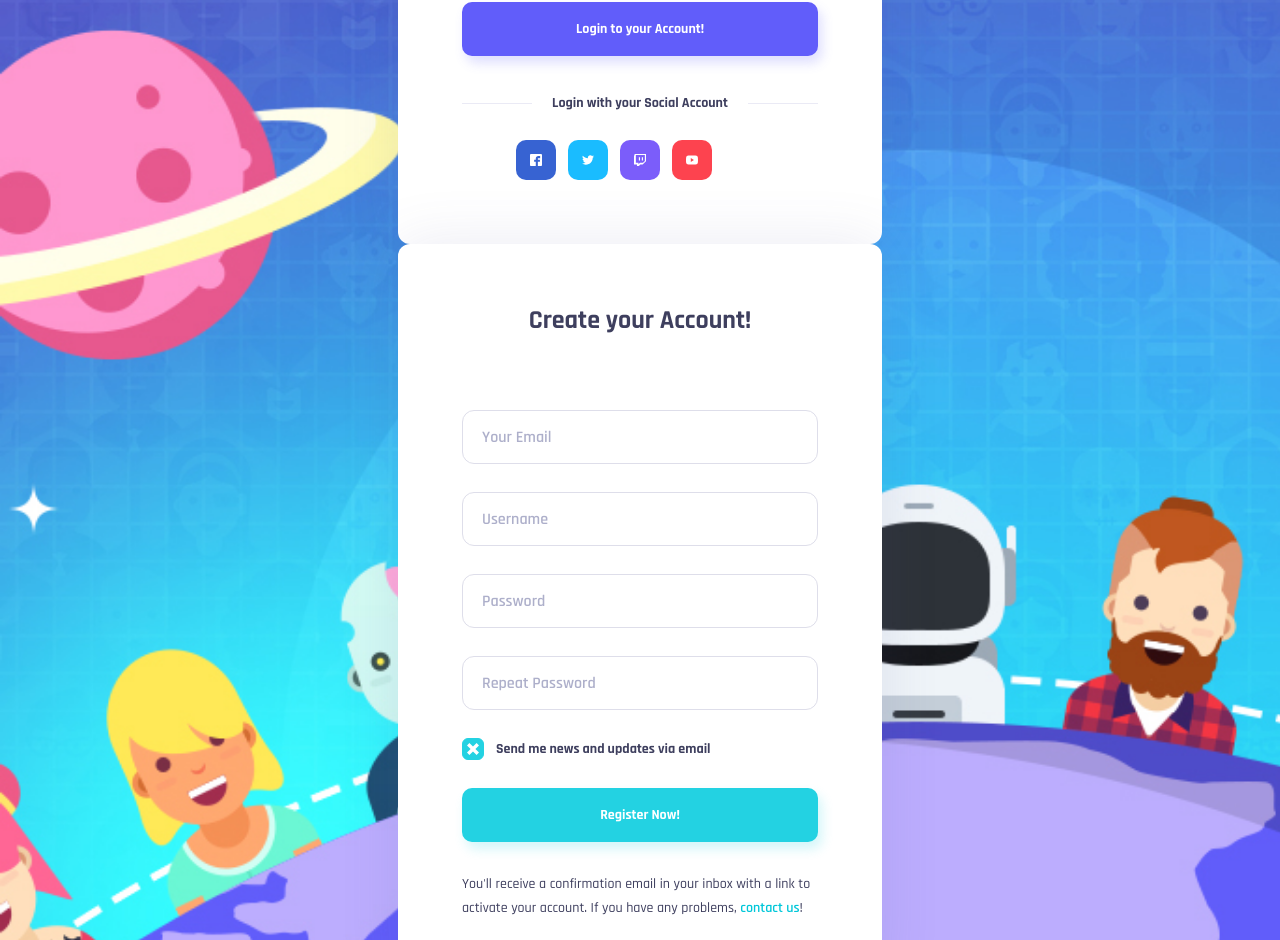
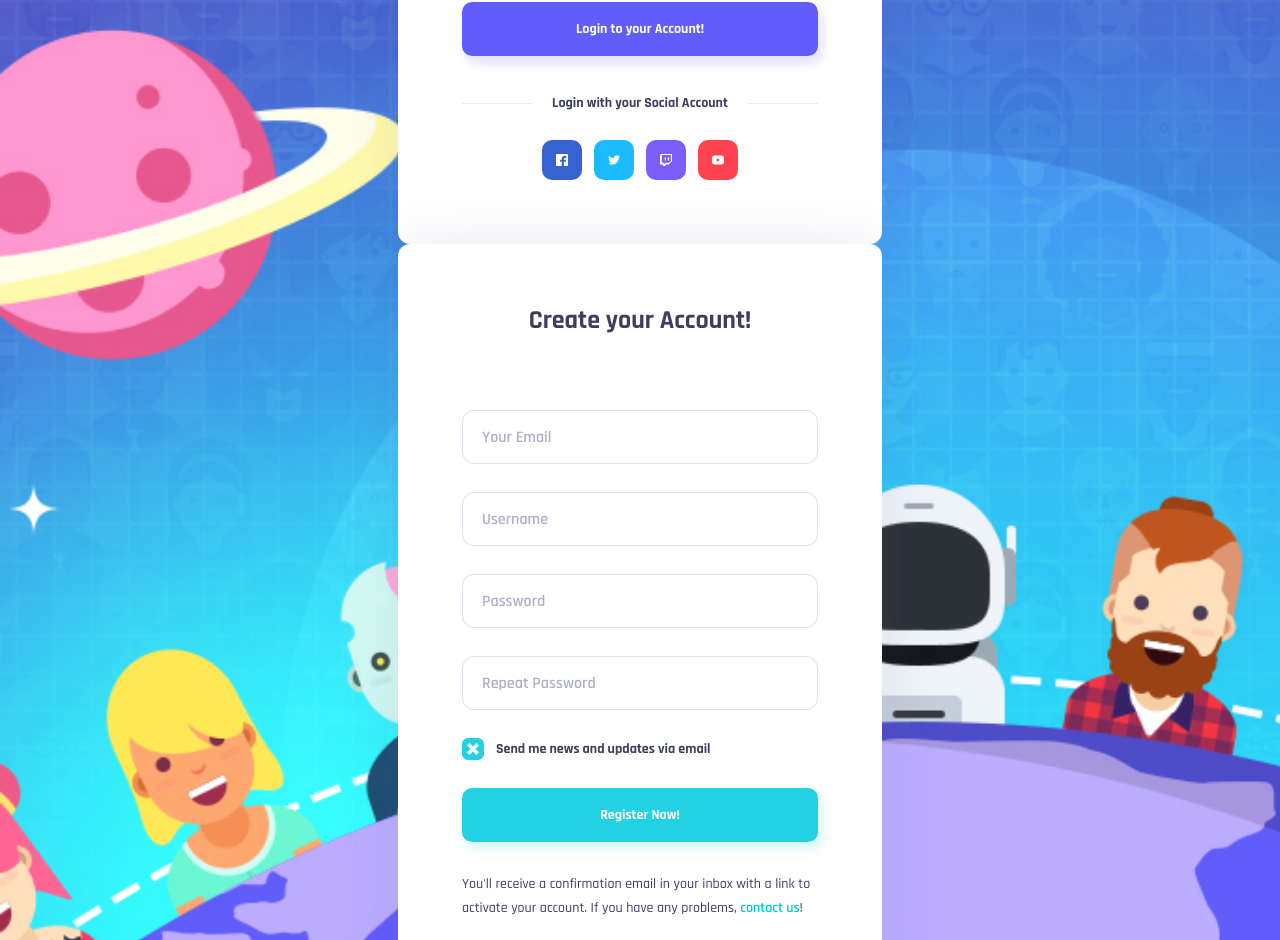
Before and after one commit to RizaHKhan/sutra, a React (Create React App) app: page / in a window 1280 px wide. Shown: the part 933-1873 px from the top of the page. Built offline with nearby package versions, Linux system fonts and the light colour scheme.

Commit message:
removed added link

```diff
--- a/src/components/landing/Login.js
+++ b/src/components/landing/Login.js
@@ -141,16 +141,7 @@ class Login extends Component {
             {/* /ICON YOUTUBE */}
           </a>
           {/* /SOCIAL LINK */}
-          {/* SOCIAL LINK */}
-          <a className="social-link github" href="#">
-            {/* ICON YOUTUBE */}
-            <svg className="icon-youtube">
-              <use xlinkHref="#svg-youtube" />
-            </svg>
-            {/* /ICON YOUTUBE */}
-          </a>
-          {/* /SOCIAL LINK */}
-        </div>
+       </div>
         {/* /SOCIAL LINKS */}
       </div>
     );
```
